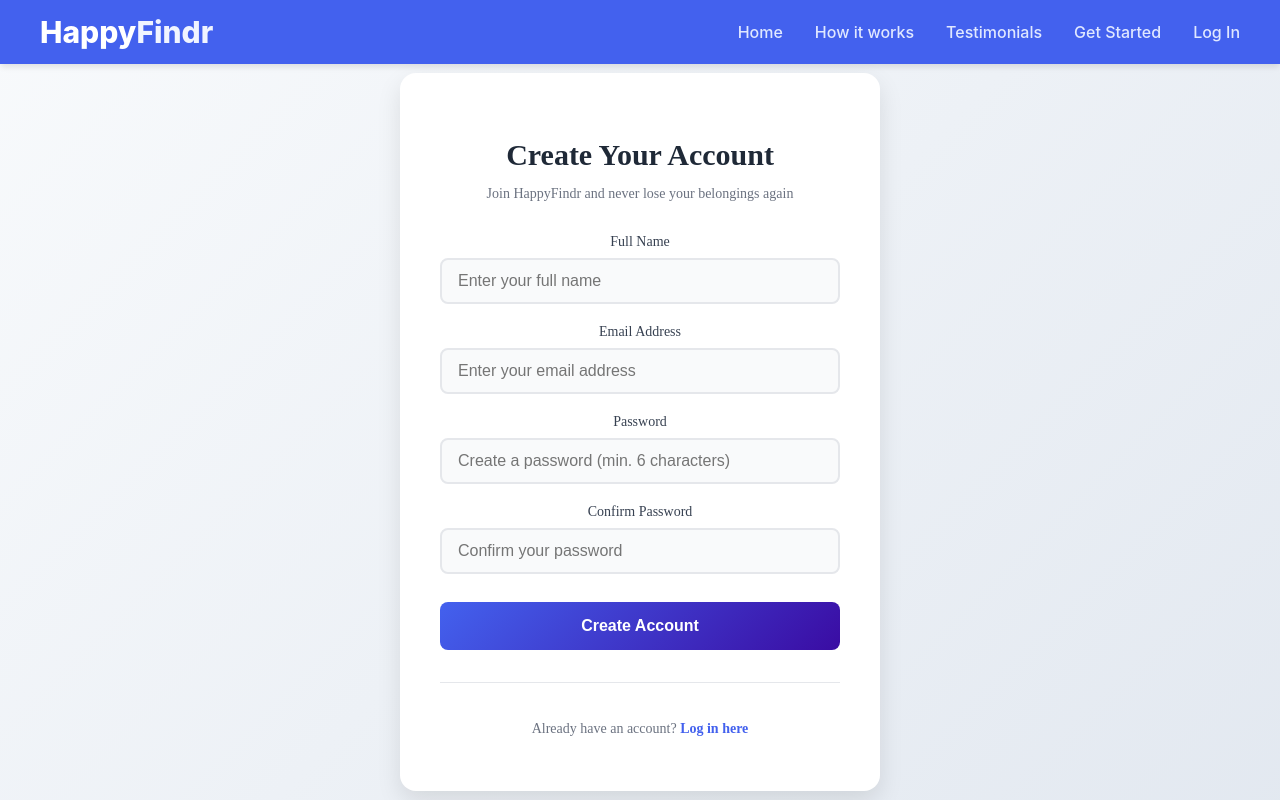
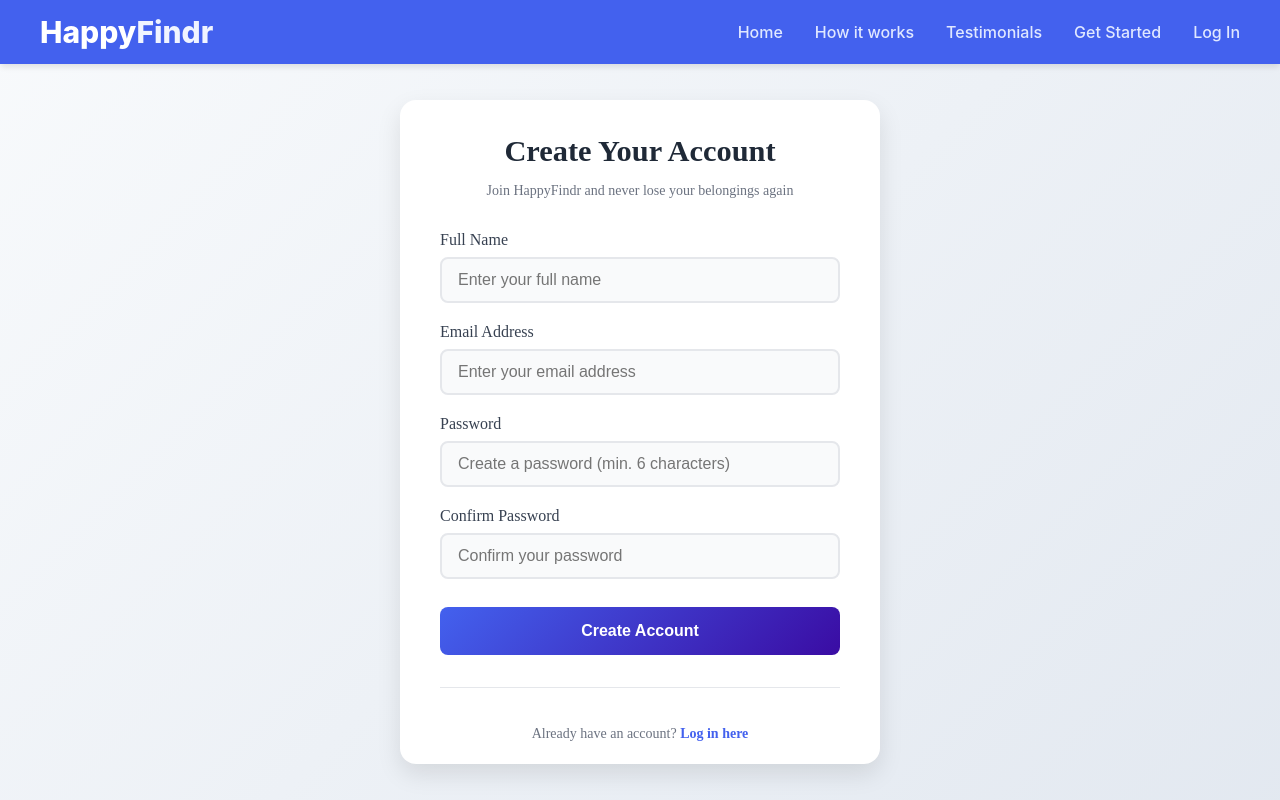
Before and after one commit to rudyravelindev/happyfindr-frontend, a React (Vite) app: page /signup in a window 1280 px wide. Shown: the top 800 px of the page. Built offline with nearby package versions, Linux system fonts and the light colour scheme.

Commit message:
Signup and login ui done

```diff
--- a/src/components/CTA.jsx
+++ b/src/components/CTA.jsx
@@ -6,7 +6,6 @@ export default function CTA() {
   return (
     <section id="cta" className="cta">
       <div className="cta__container">
-        {/* Left Column - Text Content */}
         <div className="cta__content">
           <h1 className="cta__title">Start Retrieving Your Items Today!</h1>
 
@@ -26,7 +25,6 @@ export default function CTA() {
           </div>
         </div>
 
-        {/* Right Column - Image */}
         <div className="cta__image-container">
           <img src={ctaImage} alt="Happy people" className="cta__image" />
         </div>
--- a/src/components/Hero.jsx
+++ b/src/components/Hero.jsx
@@ -61,7 +61,6 @@ export default function Hero() {
             </motion.div>
           </div>
 
-          {/* Image - Right Side */}
           <motion.div className="hero__image-container" variants={itemVariants}>
             <img
               src={heroImage}
--- a/src/components/Login.css
+++ b/src/components/Login.css
@@ -49,7 +49,8 @@
 .login__label {
   font-weight: 500;
   color: #374151;
-  font-size: 0.875rem;
+  font-size: 1rem;
+  text-align: justify;
 }
 
 .login__input {
--- a/src/components/Signup.css
+++ b/src/components/Signup.css
@@ -10,7 +10,7 @@
 
 .signup__container {
   background: white;
-  padding: 2.5rem;
+  padding: 0.5rem 2.5rem;
   border-radius: 1rem;
   box-shadow: 0 10px 25px rgba(0, 0, 0, 0.1);
   width: 100%;
@@ -23,7 +23,7 @@
 }
 
 .signup__title {
-  font-size: 1.875rem;
+  font-size: 1.9rem;
   font-weight: 700;
   color: #1f2937;
   margin-bottom: 0.5rem;
@@ -49,7 +49,8 @@
 .signup__label {
   font-weight: 500;
   color: #374151;
-  font-size: 0.875rem;
+  font-size: 1rem;
+  text-align: justify;
 }
 
 .signup__input {
```
